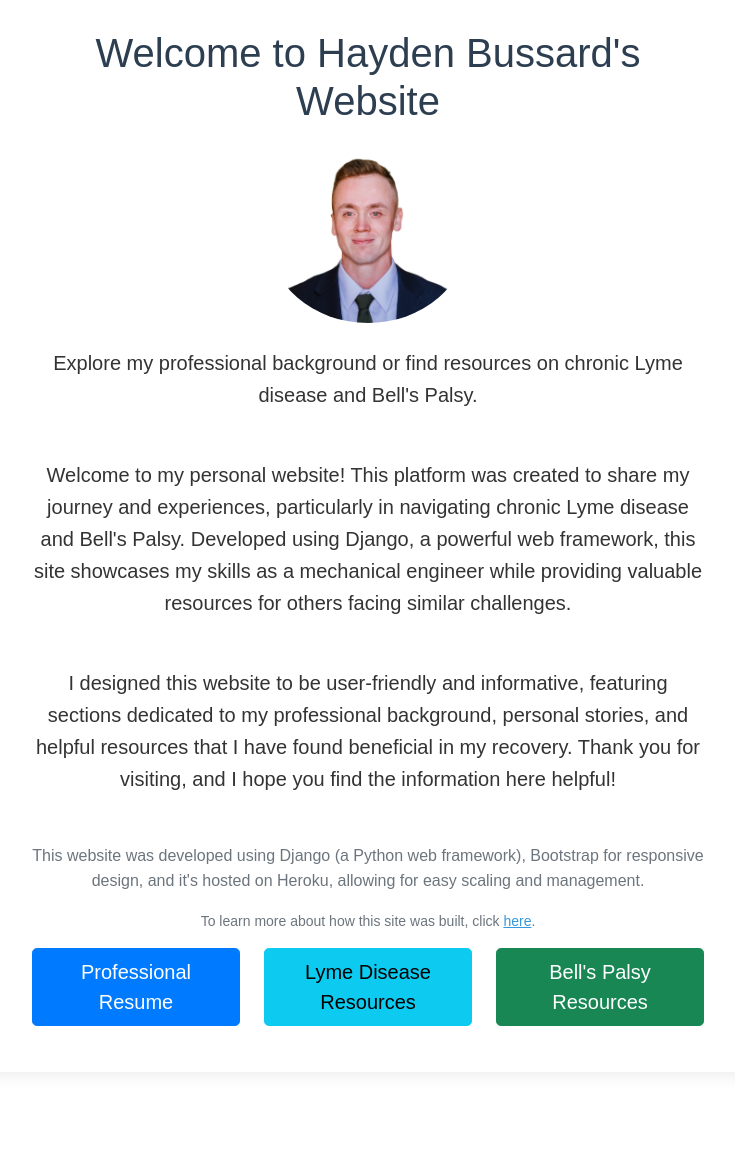
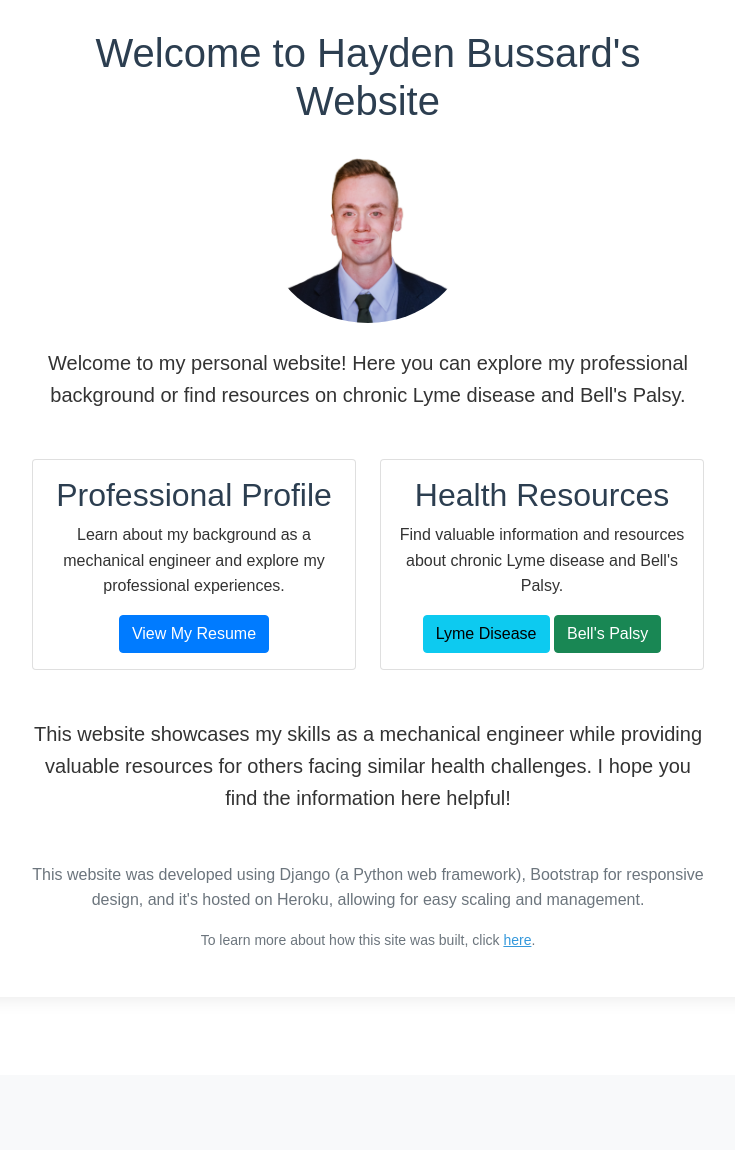
Before and after one commit to HaydenBussard/mywebsite, a Django app: page / in a window 1280 px wide. Shown: the part 221-1371 px from the top of the page, without its empty margins (272-1007 px from the left). After the commit the page ends 1168 px from the top, so only its background shows below. Run offline with Django 4.2, Linux system fonts and the light colour scheme; some libraries are stand-ins or nearby versions.

Commit message:
Simplify home template structure

```diff
--- a/my_website/templates/home.html
+++ b/my_website/templates/home.html
@@ -13,13 +13,32 @@
                 <img src="{% static 'images/headshot.JPG' %}" alt="Hayden Bussard" class="rounded-circle img-fluid" style="max-width: 200px;">
             </div>
 
-            <p class="lead mb-5">Explore my professional background or find resources on chronic Lyme disease and Bell's Palsy.</p>
+            <p class="lead mb-5">Welcome to my personal website! Here you can explore my professional background or find resources on chronic Lyme disease and Bell's Palsy.</p>
 
-            <p class="lead mb-5">Welcome to my personal website! This platform was created to share my journey and experiences, particularly in navigating chronic Lyme disease and Bell's Palsy. Developed using Django, a powerful web framework, this site showcases my skills as a mechanical engineer while providing valuable resources for others facing similar challenges.</p>
+            <div class="row mb-5">
+                <div class="col-md-6">
+                    <div class="card h-100">
+                        <div class="card-body">
+                            <h2 class="card-title">Professional Profile</h2>
+                            <p class="card-text">Learn about my background as a mechanical engineer and explore my professional experiences.</p>
+                            <a href="{% url 'about' %}" class="btn btn-primary">View My Resume</a>
+                        </div>
+                    </div>
+                </div>
+                <div class="col-md-6">
+                    <div class="card h-100">
+                        <div class="card-body">
+                            <h2 class="card-title">Health Resources</h2>
+                            <p class="card-text">Find valuable information and resources about chronic Lyme disease and Bell's Palsy.</p>
+                            <a href="{% url 'lyme_disease' %}" class="btn btn-info mr-2">Lyme Disease</a>
+                            <a href="{% url 'bells_palsy' %}" class="btn btn-success">Bell's Palsy</a>
+                        </div>
+                    </div>
+                </div>
+            </div>
 
-            <p class="lead mb-5">I designed this website to be user-friendly and informative, featuring sections dedicated to my professional background, personal stories, and helpful resources that I have found beneficial in my recovery. Thank you for visiting, and I hope you find the information here helpful!</p>
+            <p class="lead mb-5">This website showcases my skills as a mechanical engineer while providing valuable resources for others facing similar health challenges. I hope you find the information here helpful!</p>
 
-            <!-- Added subtle link to website_info page -->
             <div class="mt-5 text-muted">
                 <p>
                     This website was developed using Django (a Python web framework), Bootstrap for responsive design, and it's hosted on Heroku, allowing for easy scaling and management.
@@ -28,19 +47,6 @@
                     To learn more about how this site was built, click <a href="{% url 'website_info' %}">here</a>.
                 </p>
             </div>
-            <div class="row">
-                <div class="col-md-4 mb-3">
-                    <a href="{% url 'about' %}" class="btn btn-primary btn-lg btn-block">Professional Resume</a>
-                </div>
-                <div class="col-md-4 mb-3">
-                    <a href="{% url 'lyme_disease' %}" class="btn btn-info btn-lg btn-block">Lyme Disease Resources</a>
-                </div>
-                <div class="col-md-4 mb-3">
-                    <a href="{% url 'bells_palsy' %}" class="btn btn-success btn-lg btn-block">Bell's Palsy Resources</a>
-                </div>
-            </div>
-
-
         </div>
     </div>
 </div>
```
